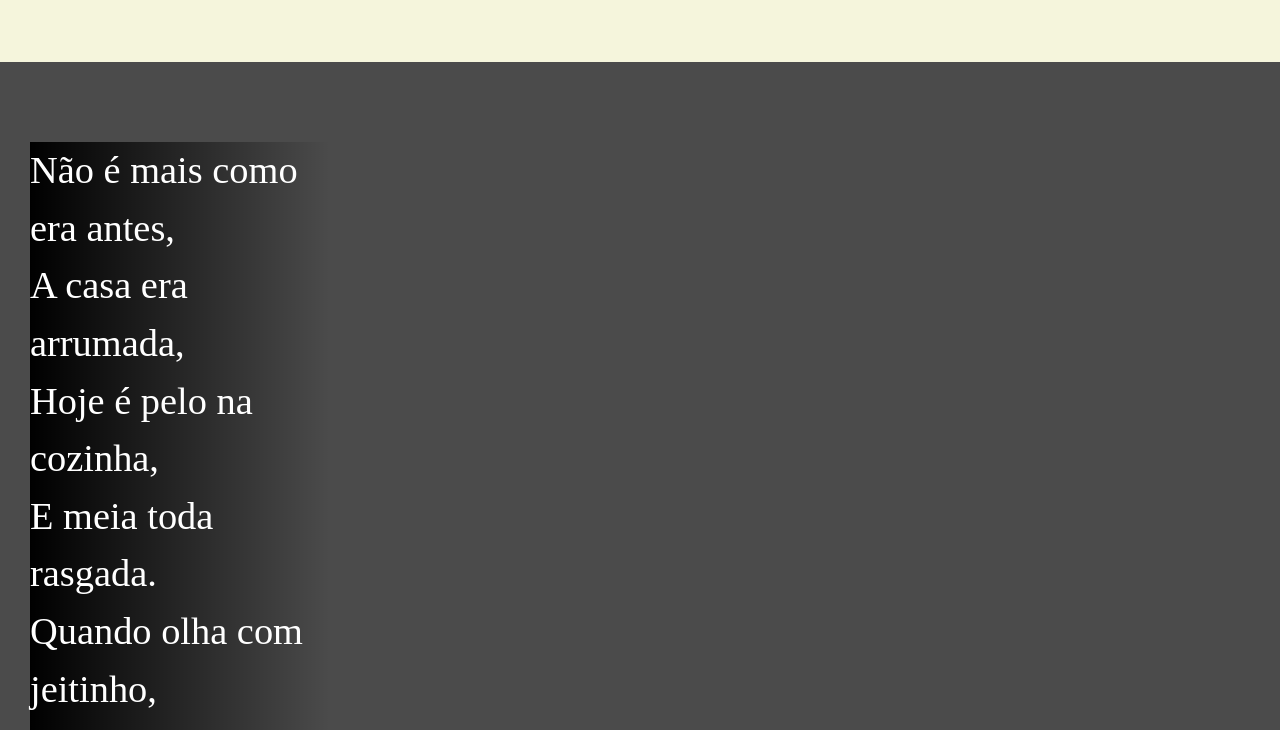
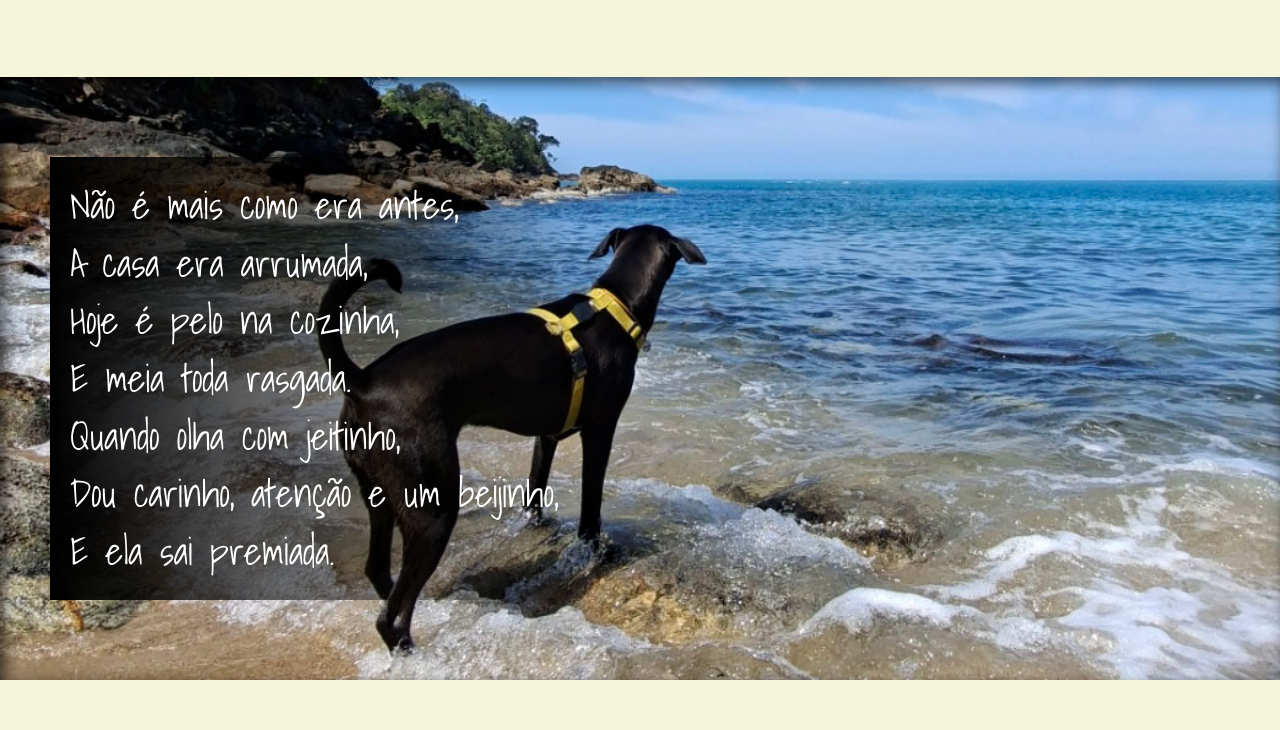
Before and after one commit to helenacastroalves/html-css, a plain HTML site: page Desafios/d012/index.html in a window 1280 px wide. Shown: the part 601-1331 px from the top of the page. Drawn offline with Linux system fonts and the light colour scheme.

Commit message:
adicionando imagens

```diff
--- a/Desafios/d012/estilo/style.css
+++ b/Desafios/d012/estilo/style.css
@@ -31,8 +31,13 @@ section {
     padding-top: 10vh;
     padding-bottom: 10vh;
     line-height: 1.5em;
-    padding-left: 30px;
+    padding-left: 50px;
+    font-family: 'Shadows Into Light', cursive;
     font-size: 3vw;
+}
+
+section > p {
+    padding-bottom: 15px;
 }
 
 section.normal {
@@ -43,11 +48,26 @@ section.normal {
 section.imagem {
     background-color: rgb(75, 75, 75);
     color: white;
+    box-shadow: inset 5px 5px 15px 0px rgba(0, 0, 0, 0.662);
+    background-size: cover;
+    background-position: left center;
+    background-attachment: fixed;
 }
 
 section.imagem > p {
-    width: 300px;
+    display: inline-block;
+    padding: 20px;
     background-image: linear-gradient(to left, rgba(0, 0, 0, 0), black);
+    }
+
+section#img1 {
+    background-image: url(../shoyu2G.jpg);
+
+}
+
+section#img2 {
+    background-image: url(../shoyu3G.jpg);
+
 }
 
 footer {
--- a/Desafios/d012/index.html
+++ b/Desafios/d012/index.html
@@ -14,24 +14,24 @@
 
     <section class="normal">
         <p>
-            Tô ficando acostumado <br>
+            Tô ficando acostumada <br>
             Com o charme da Shoyu Maria,<br>
             Ela late, corre e pula,<br>
-            Deita onde não devia.<br>
+            Come o que não devia.<br>
             Brinquedo por todo lado,<br>
             Parece até um tornado,<br>
             Mas é pura alegria.<br>
         </p>
     </section>
 
-    <section class="imagem">
+    <section class="imagem" id="img1">
         <p>
             Não é mais como era antes,<br>
             A casa era arrumada,<br>
             Hoje é pelo na cozinha,<br>
             E meia toda rasgada.<br>
             Quando olha com jeitinho,<br>
-            Dou carinho, pão, e o restinho,<br>
+            Dou carinho, atenção e um beijinho,<br>
             E ela sai premiada.<br>
         </p>
     </section>
@@ -59,7 +59,7 @@
     </section>
 
 
-    <section class="imagem">
+    <section class="imagem" id="img2">
             <p>
                 Tenho saudade do tempo<br>
                 Que dormia até mais tarde,<br>
```
